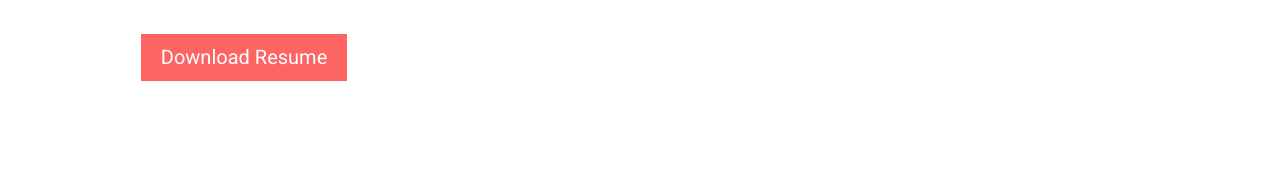
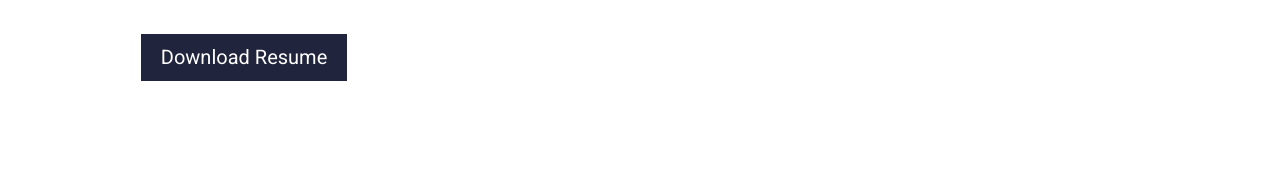
Before and after one commit to AllaberdiZ/John, a plain HTML site: page index.html in a window 1280 px wide. In both pictures the pointer is over the button "Download Resume". Shown: the part 432-608 px from the top of the page. Drawn offline with Linux system fonts and the light colour scheme.

Commit message:
button hover color

```diff
--- a/style.css
+++ b/style.css
@@ -57,6 +57,12 @@
   padding: 9px 20px;
   margin: 7px 0;
   border: none;
+  cursor: pointer;
+}
+
+.hero-text button:hover {
+  background-color: #21243d;
+  transition-duration: 0.2s;
 }
 
 .hero-image {
```
